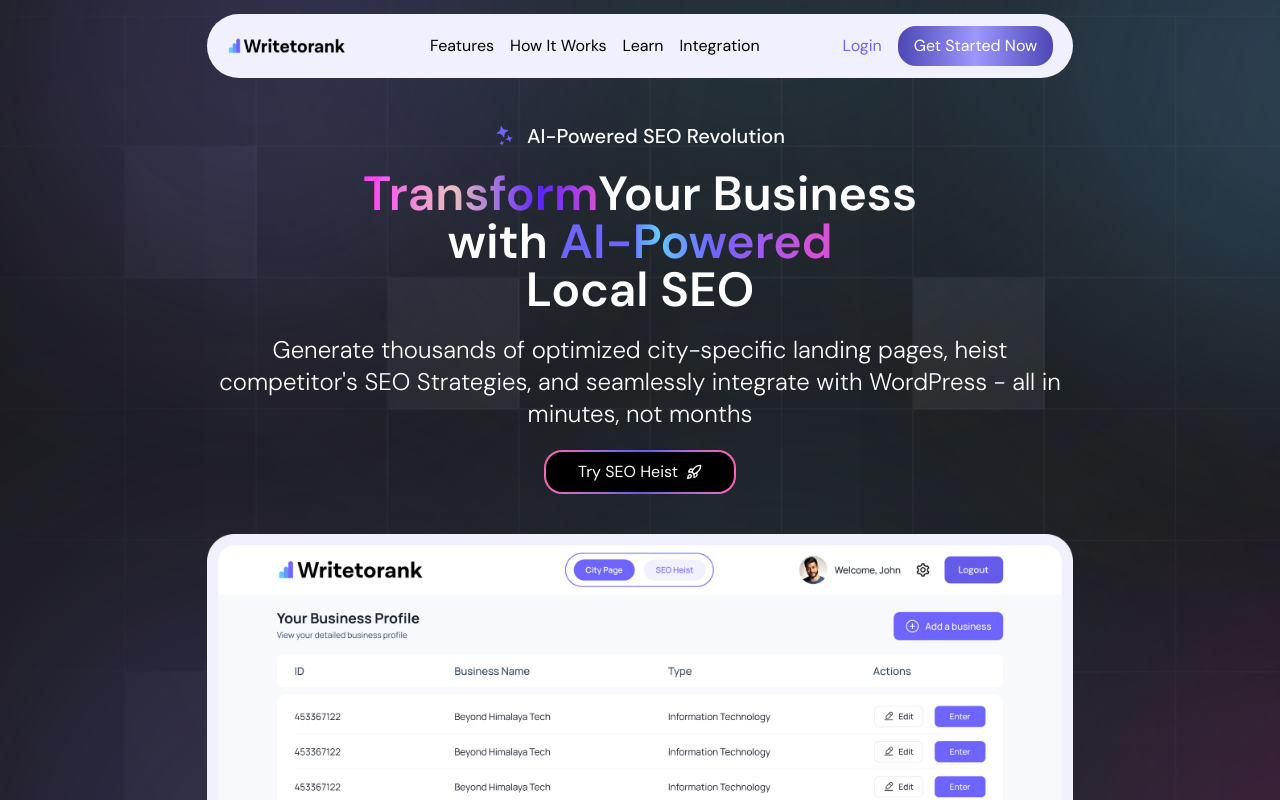
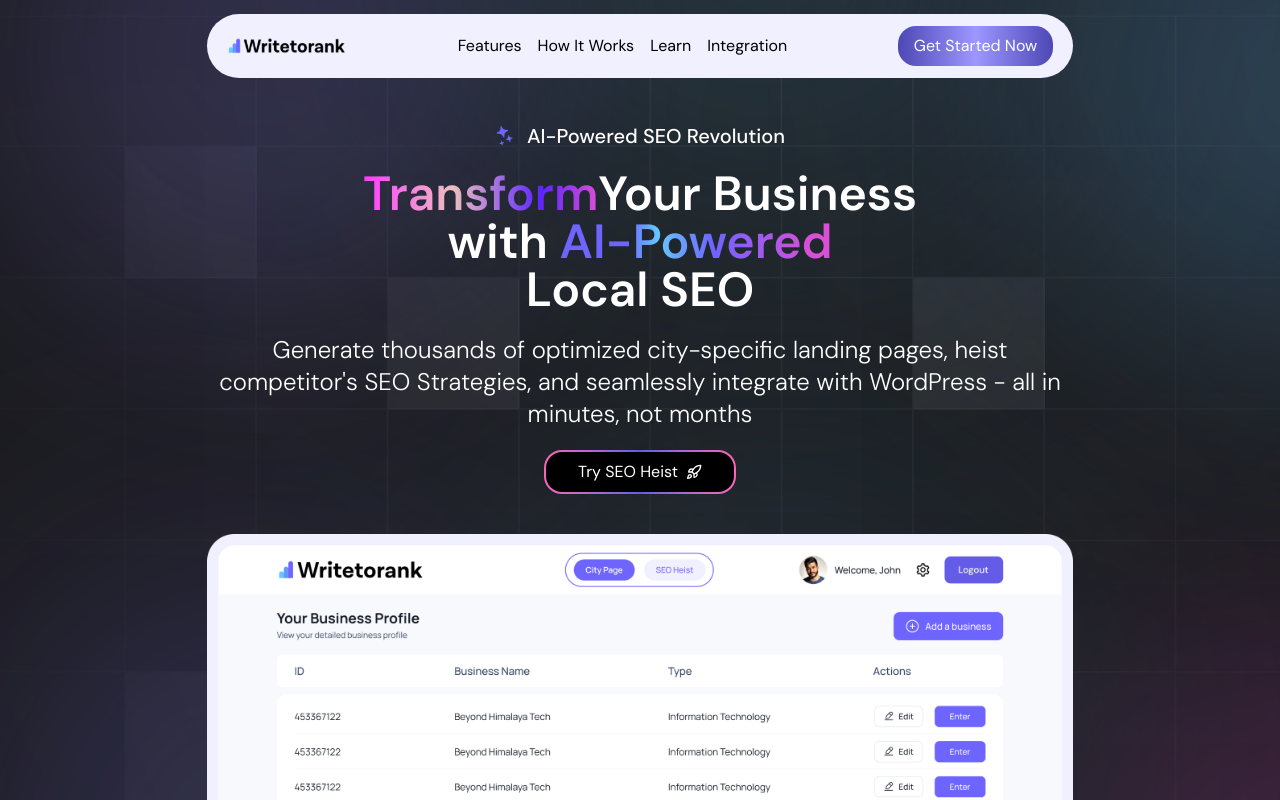
Before and after one commit to KrishnaChandraShiwakoti/WirteToRank, a React (Vite) app: page / in a window 1280 px wide. Shown: the top 800 px of the page. Built offline with nearby package versions, Linux system fonts and the light colour scheme.

Commit message:
feat: remove Login button from Navbar and update onClick handler

```diff
--- a/src/ui/Navbar.jsx
+++ b/src/ui/Navbar.jsx
@@ -60,9 +60,6 @@
           </button>
 
           <div className="mr-5 hidden lg:flex gap-4 items-center">
-            <button className="text-primary-500 hover:cursor-pointer hidden lg:block">
-              Login
-            </button>
             <CTA title={"Get Started Now"} onClick={handleButtonClick} />
           </div>
         </div>
@@ -108,9 +105,9 @@
               <button className="text-primary-500 text-left">Login</button>
               <CTA
                 title={"Get Started Now"}
-                onClick={() => {
+                onClick={(e) => {
                   closeMenu();
-                  handleButtonClick && handleButtonClick();
+                  handleButtonClick(e);
                 }}
               />
             </div>
```
